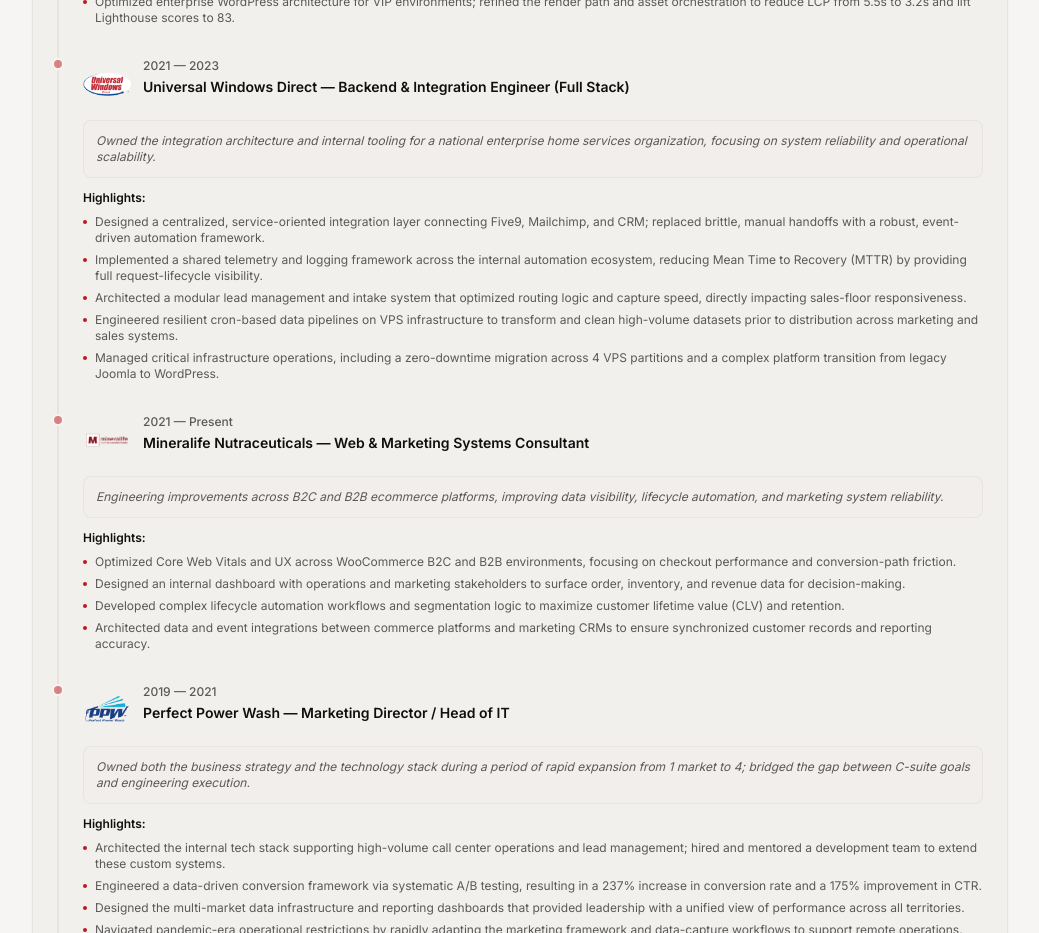
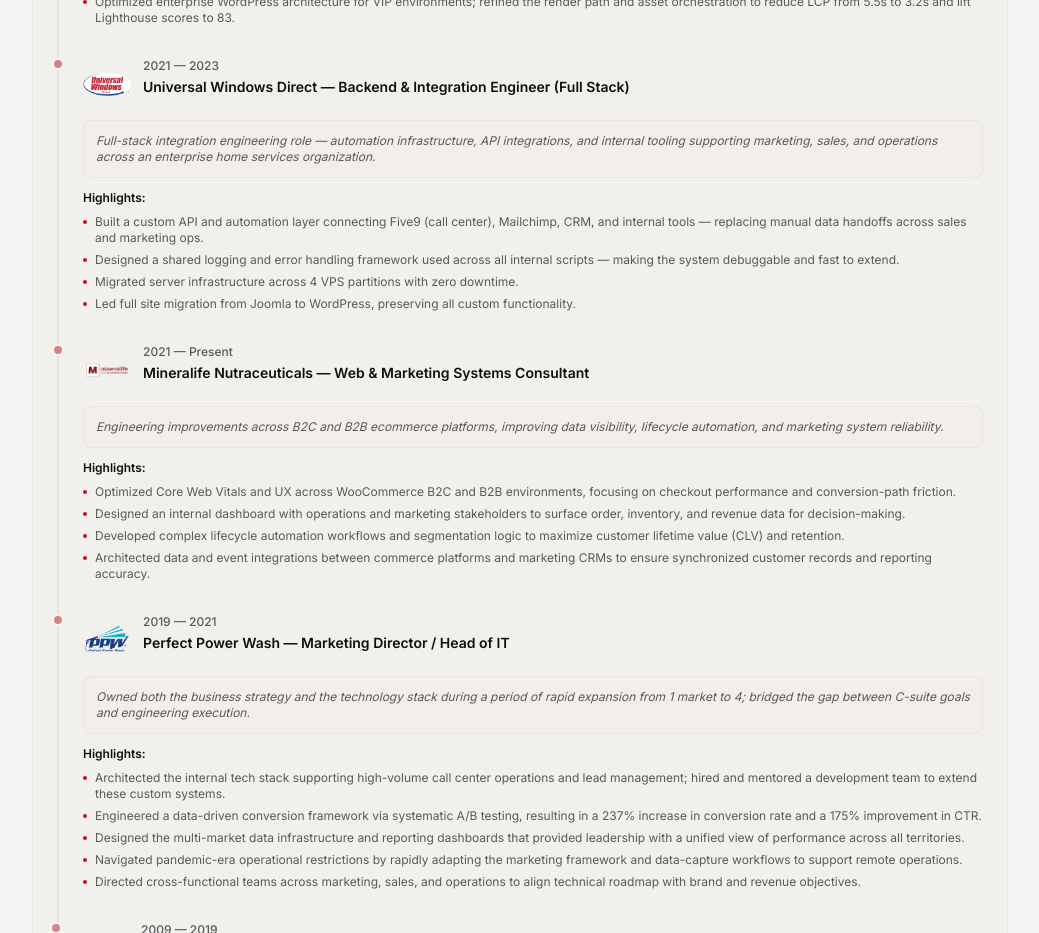
Before and after one commit to tallkarol/karolbuczek-site, a Next.js app: page /resume/1 in a window 1280 px wide. Shown: the part 1260-2193 px from the top of the page, without its empty margins (120-1159 px from the left). Built offline with nearby package versions, Linux system fonts and the light colour scheme.

Commit message:
updated resume

```diff
--- a/app/resume/one-sheet/page.tsx
+++ b/app/resume/one-sheet/page.tsx
@@ -16,7 +16,7 @@ export default function ResumeOneSheetPage() {
 
   const experience = [
     { period: "2023 — Present", title: "Tall Karol — Principal Solutions Architect", logo: "/tallkarol-monogram-logo.png", bullets: ["Directs the full architectural lifecycle—from pre-sales discovery to production deployment—for enterprise and growth-stage clients.", "Architected a multi-tenant serverless AWS document portal (Amplify, Cognito, Lambda, S3) with role-based access and immutable audit logging to meet enterprise compliance standards.", "Designed a decoupled GCP/Python ETL layer to orchestrate asynchronous data transfers into Databricks, ensuring data integrity and idempotency across heterogeneous systems.", "Engineered air-gapped AI meeting intelligence using local HuggingFace inference, automating deadline extraction while maintaining 100% data residency and privacy."] },
-    { period: "2021 — 2023", title: "Universal Windows Direct — Backend & Integration Engineer", logo: "/uwd-logo.png", bullets: ["Owned the integration architecture and internal tooling for a national enterprise home-services organization.", "Designed a templatable, maintainable service-oriented integration layer that unified diverse systems (Five9, Mailchimp, CRM, and others); replaced brittle, manual handoffs with a robust, event-driven automation framework.", "Implemented a shared telemetry and logging framework across the internal ecosystem, significantly reducing MTTR through full request-lifecycle visibility.", "Architected modular lead-ingestion systems that optimized routing logic and capture speed, directly impacting sales-floor conversion velocity."] },
+    { period: "2021 — 2023", title: "Universal Windows Direct — Backend & Integration Engineer", logo: "/uwd-logo.png", bullets: ["Full-stack integration engineering role — automation infrastructure, API integrations, and internal tooling supporting marketing, sales, and operations across an enterprise home services organization.", "Built a custom API and automation layer connecting Five9 (call center), Mailchimp, CRM, and internal tools — replacing manual data handoffs across sales and marketing ops.", "Designed a shared logging and error handling framework used across all internal scripts — making the system debuggable and fast to extend.", "Migrated server infrastructure across 4 VPS partitions with zero downtime.", "Led full site migration from Joomla to WordPress, preserving all custom functionality."] },
     { period: "2019 — 2021", title: "Perfect Power Wash — Marketing Director / Head of IT", logo: "/ppw.png", bullets: ["Led the technical and strategic expansion of the organization from 1 to 4 markets.", "Architected the internal tech stack for call center and lead management operations; hired and mentored the engineering team to scale custom systems.", "Designed multi-market reporting infrastructure and data dashboards, providing leadership with a unified view of performance metrics across all operational territories."] },
     { period: "2009 — 2019", title: "Freelance Developer / Designer", logo: "/logo.png", bullets: ["Managed full-cycle delivery for mid-market clients, focusing on digital infrastructure strategy.", "Translated business goals into technical architectures for e-commerce and brand systems, developing foundational expertise in requirements gathering and stakeholder management."] },
   ]
@@ -104,7 +104,7 @@ export default function ResumeOneSheetPage() {
               <h2 className="text-sm font-semibold uppercase tracking-wide mb-3 print:text-xs print:mb-2 text-primary">Technical Skills</h2>
               <div className="space-y-2 text-sm print:text-xs">
                 <p><strong>Cloud:</strong> AWS (Amplify, Lambda, Cognito, RDS, S3), GCP, Vercel, Supabase</p>
-                <p><strong>Platforms:</strong> WordPress VIP, WooCommerce, GTM, GA4, Mailchimp, Five9, Zapier</p>
+                <p><strong>Platforms:</strong> WordPress VIP, WooCommerce, GTM, GA4, Mailchimp, Five9, Zapier, Databricks</p>
                 <p><strong>Languages:</strong> PHP, JavaScript, TypeScript, Python, SQL</p>
                 <p><strong>Frameworks:</strong> React, Node.js, TailwindCSS</p>
               </div>
--- a/components/resume/TechStackSection.tsx
+++ b/components/resume/TechStackSection.tsx
@@ -56,6 +56,7 @@ const techCategories: { label: string; items: TechItem[] }[] = [
       { name: "Zapier", icon: SiZapier },
       { name: "Five9" },
       { name: "Mailchimp", icon: SiMailchimp },
+      { name: "Databricks" },
     ],
   },
   {
--- a/components/resume/WorkExperienceSection.tsx
+++ b/components/resume/WorkExperienceSection.tsx
@@ -43,13 +43,12 @@ const timelineData: TimelineItem[] = [
     period: "2021 — 2023",
     officialTitle: "Universal Windows Direct — Backend & Integration Engineer (Full Stack)",
     logo: "/uwd-logo.png",
-    reality: "Owned the integration architecture and internal tooling for a national enterprise home services organization, focusing on system reliability and operational scalability.",
+    reality: "Full-stack integration engineering role — automation infrastructure, API integrations, and internal tooling supporting marketing, sales, and operations across an enterprise home services organization.",
     systems: [
-      "Designed a centralized, service-oriented integration layer connecting Five9, Mailchimp, and CRM; replaced brittle, manual handoffs with a robust, event-driven automation framework.",
-      "Implemented a shared telemetry and logging framework across the internal automation ecosystem, reducing Mean Time to Recovery (MTTR) by providing full request-lifecycle visibility.",
-      "Architected a modular lead management and intake system that optimized routing logic and capture speed, directly impacting sales-floor responsiveness.",
-      "Engineered resilient cron-based data pipelines on VPS infrastructure to transform and clean high-volume datasets prior to distribution across marketing and sales systems.",
-      "Managed critical infrastructure operations, including a zero-downtime migration across 4 VPS partitions and a complex platform transition from legacy Joomla to WordPress.",
+      "Built a custom API and automation layer connecting Five9 (call center), Mailchimp, CRM, and internal tools — replacing manual data handoffs across sales and marketing ops.",
+      "Designed a shared logging and error handling framework used across all internal scripts — making the system debuggable and fast to extend.",
+      "Migrated server infrastructure across 4 VPS partitions with zero downtime.",
+      "Led full site migration from Joomla to WordPress, preserving all custom functionality.",
     ],
   },
   {
--- a/components/sections/CaseStudyGrid.tsx
+++ b/components/sections/CaseStudyGrid.tsx
@@ -12,7 +12,7 @@ import type { CaseStudy } from "./CaseStudyCard"
 
 const HOMEPAGE_FEATURED_SLUGS = [
   "secure-document-management-portal",
-  "unified-customer-lifecycle-platform",
+  "local-ai-meeting-intelligence",
   "uwd-enterprise-integration-api",
 ]
 
```
Also changed, not shown: 1 other file (tests, documents, lock files or other folders).
